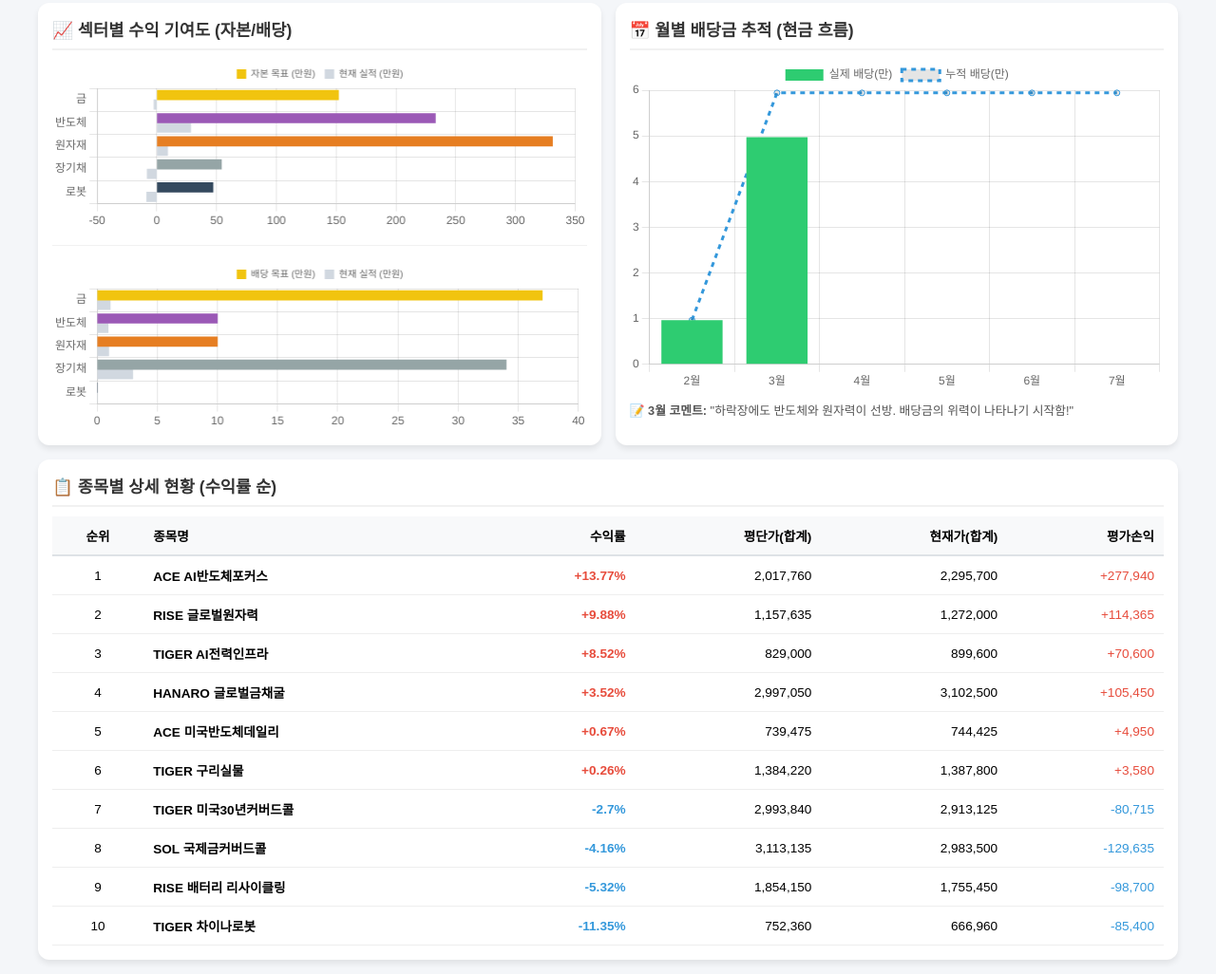
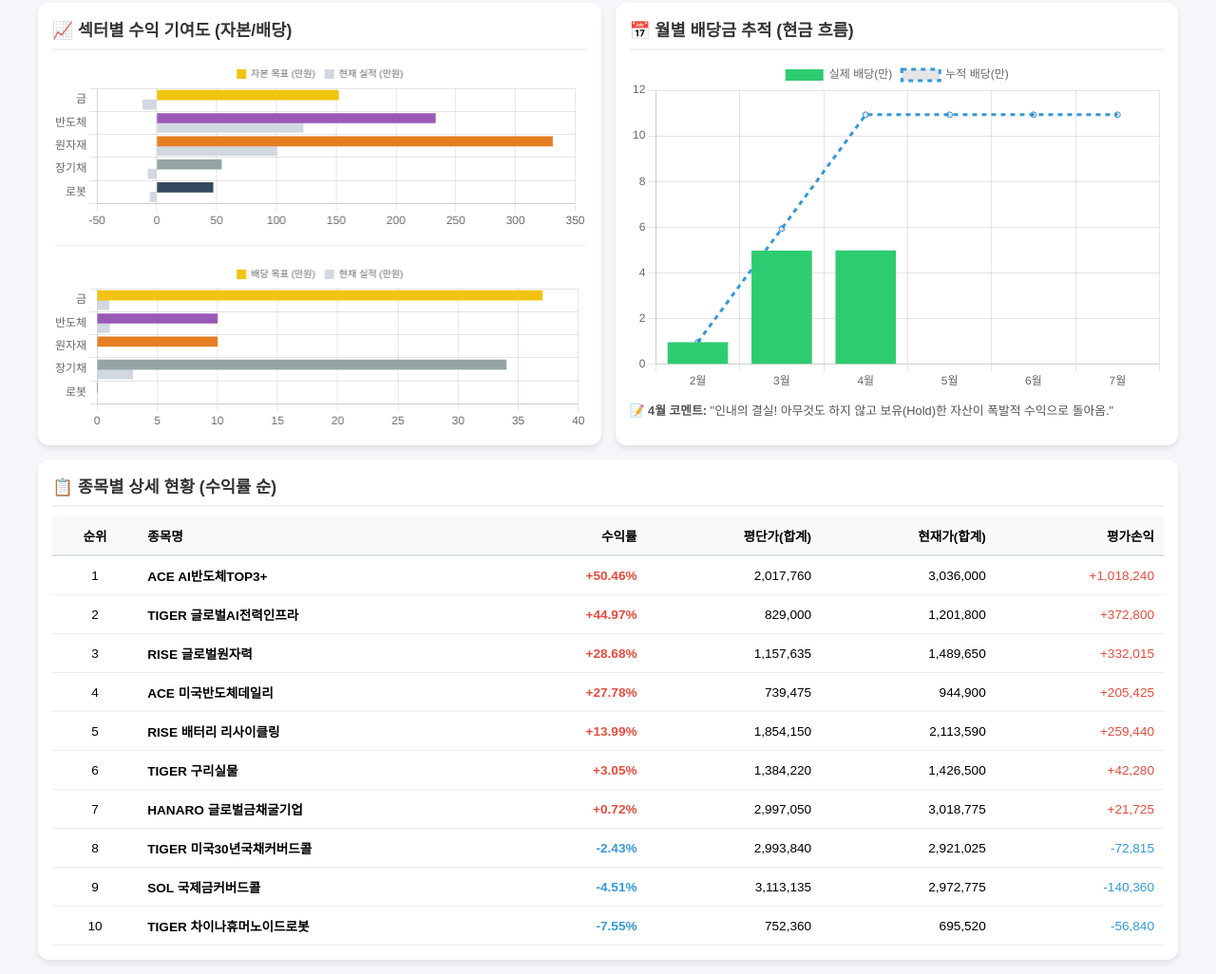
Before and after one commit to ggogoeun-hub/finance_report_2026, a plain HTML site: page index.html in a window 1280 px wide. Shown: the part 1076-2102 px from the top of the page at 95% size. Drawn offline with nearby package versions, Linux system fonts and the light colour scheme.

Commit message:
Update portfolio details for April 2026

```diff
--- a/index.html
+++ b/index.html
@@ -31,13 +31,13 @@
     <div class="container">
         <div class="header">
             <h1>🚀 고은이의 2026 연금 포트폴리오</h1>
-            <p>기준일: 2026.03.31 (3월 결산) | 누적 투자금: 1,784만원</p>
+            <p>기준일: 2026.04.26 (4월 결산) | 누적 투자금: 1,784만원</p>
         </div>
 
         <div class="stat-box">
             <div id="stat-current-total" class="stat"><h3>현재 총평가액</h3><p>-</p></div>
             <div class="stat"><h3>예상 연말액</h3><p>2,735만원</p></div>
-            <div class="stat"><h3>3월 실배당금</h3><p>49,730원</p></div>
+            <div class="stat"><h3>4월 실배당금</h3><p>49,855원</p></div>
             <div id="stat-total-profit" class="stat"><h3>전체 수익률</h3><p class="highlight">-</p></div>
         </div>
 
@@ -74,7 +74,7 @@
             <div class="card">
                 <h2>📅 월별 배당금 추적 (현금 흐름)</h2>
                 <div class="chart-container"><canvas id="dividendTrackerChart"></canvas></div>
-                <p style="font-size: 0.8rem; margin-top: 10px; color: #555;"><b>📝 3월 코멘트:</b> "하락장에도 반도체와 원자력이 선방. 배당금의 위력이 나타나기 시작함!"</p>
+                <p style="font-size: 0.8rem; margin-top: 10px; color: #555;"><b>📝 4월 코멘트:</b> "인내의 결실! 아무것도 하지 않고 보유(Hold)한 자산이 폭발적 수익으로 돌아옴."</p>
             </div>
         </div>
 
@@ -102,18 +102,18 @@
         const sectorLabels = ['금', '반도체', '원자재', '장기채', '로봇'];
         const sectorColors = ['#f1c40f', '#9b59b6', '#e67e22', '#95a5a6', '#34495e'];
 
-        // 3월 말 결산 데이터 업데이트 (2026.03.31 종가 기준)
+        // 4월 말 결산 데이터 업데이트 (2026.04.26 기준)
         const rawData = [
-            { name: 'HANARO 글로벌금채굴', avgPrice: 2997050, currentPrice: 3102500, sector: '금', div: 0 },
-            { name: 'RISE 글로벌원자력', avgPrice: 1157635, currentPrice: 1272000, sector: '원자재', div: 0 },
-            { name: 'TIGER AI전력인프라', avgPrice: 829000, currentPrice: 899600, sector: '원자재', div: 0.968 },
-            { name: 'ACE 미국반도체데일리', avgPrice: 739475, currentPrice: 744425, sector: '반도체', div: 0.918 },
-            { name: 'TIGER 구리실물', avgPrice: 1384220, currentPrice: 1387800, sector: '원자재', div: 0 },
-            { name: 'ACE AI반도체포커스', avgPrice: 2017760, currentPrice: 2295700, sector: '반도체', div: 0 },
-            { name: 'TIGER 미국30년커버드콜', avgPrice: 2993840, currentPrice: 2913125, sector: '장기채', div: 2.962 },
-            { name: 'TIGER 차이나로봇', avgPrice: 752360, currentPrice: 666960, sector: '로봇', div: 0 },
-            { name: 'SOL 국제금커버드콜', avgPrice: 3113135, currentPrice: 2983500, sector: '금', div: 1.092 },
-            { name: 'RISE 배터리 리사이클링', avgPrice: 1854150, currentPrice: 1755450, sector: '원자재', div: 0 }
+            { name: 'HANARO 글로벌금채굴기업', avgPrice: 2997050, currentPrice: 3018775, sector: '금', div: 0 },
+            { name: 'RISE 글로벌원자력', avgPrice: 1157635, currentPrice: 1489650, sector: '원자재', div: 0 },
+            { name: 'TIGER 글로벌AI전력인프라', avgPrice: 829000, currentPrice: 1201800, sector: '원자재', div: 0 },
+            { name: 'ACE 미국반도체데일리', avgPrice: 739475, currentPrice: 944900, sector: '반도체', div: 1.028 },
+            { name: 'TIGER 구리실물', avgPrice: 1384220, currentPrice: 1426500, sector: '원자재', div: 0 },
+            { name: 'ACE AI반도체TOP3+', avgPrice: 2017760, currentPrice: 3036000, sector: '반도체', div: 0 },
+            { name: 'TIGER 미국30년국채커버드콜', avgPrice: 2993840, currentPrice: 2921025, sector: '장기채', div: 2.962 },
+            { name: 'TIGER 차이나휴머노이드로봇', avgPrice: 752360, currentPrice: 695520, sector: '로봇', div: 0 },
+            { name: 'SOL 국제금커버드콜', avgPrice: 3113135, currentPrice: 2972775, sector: '금', div: 0.994 },
+            { name: 'RISE 배터리 리사이클링', avgPrice: 1854150, currentPrice: 2113590, sector: '원자재', div: 0 }
         ];
 
         const targetCapGains = { '금': 152, '반도체': 233, '원자재': 331, '장기채': 54, '로봇': 47 };
@@ -192,12 +192,12 @@
         });
 
         // 4. 기타 차트
-        new Chart(document.getElementById('assetChart'), { type: 'line', data: { labels: ['2월', '3월', '4월', '5월', '6월', '7월', '8월', '9월', '10월', '11월', '12월', '1월'], datasets: [{ label: '목표 자산', data: [1779, 1865, 1952, 2039, 2125, 2212, 2299, 2386, 2473, 2561, 2648, 2735], borderColor: '#3498db', fill: true, backgroundColor: 'rgba(52, 152, 219, 0.1)', tension: 0.4 }, { label: '실제 자산', data: [1963.4, totalCurrent/10000, null, null, null, null, null, null, null, null, null, null], borderColor: '#f1c40f', borderWidth: 3, pointRadius: 5, fill: false }] }, options: { maintainAspectRatio: false } });
+        new Chart(document.getElementById('assetChart'), { type: 'line', data: { labels: ['2월', '3월', '4월', '5월', '6월', '7월', '8월', '9월', '10월', '11월', '12월', '1월'], datasets: [{ label: '목표 자산', data: [1779, 1865, 1952, 2039, 2125, 2212, 2299, 2386, 2473, 2561, 2648, 2735], borderColor: '#3498db', fill: true, backgroundColor: 'rgba(52, 152, 219, 0.1)', tension: 0.4 }, { label: '실제 자산', data: [1963.4, 1802.4, totalCurrent/10000, null, null, null, null, null, null, null, null, null], borderColor: '#f1c40f', borderWidth: 3, pointRadius: 5, fill: false }] }, options: { maintainAspectRatio: false } });
         new Chart(document.getElementById('sectorChart'), { type: 'doughnut', data: { labels: sectorLabels, datasets: [{ data: sectorLabels.map(s => currentSectorWeights[s] || 0), backgroundColor: sectorColors }] }, options: { maintainAspectRatio: false } });
         new Chart(document.getElementById('performanceChart'), { type: 'bar', data: { labels: processedData.map(d => d.name), datasets: [{ data: processedData.map(d => d.profitRate), backgroundColor: processedData.map(d => d.profitRate >= 0 ? '#ff7675' : '#74b9ff') }] }, options: { ...commonOptions, maintainAspectRatio: false } });
 
-        // 3월 배당금 데이터 (단위: 만원)
-        const monthlyDivData = [0.968, 4.973, 0, 0, 0, 0];
+        // 4월 배당금 데이터 (단위: 만원)
+        const monthlyDivData = [0.968, 4.973, 4.985, 0, 0, 0];
         let cumulativeDiv = [];
         monthlyDivData.reduce((a, b, i) => { cumulativeDiv[i] = a + b; return a + b; }, 0);
 
```
